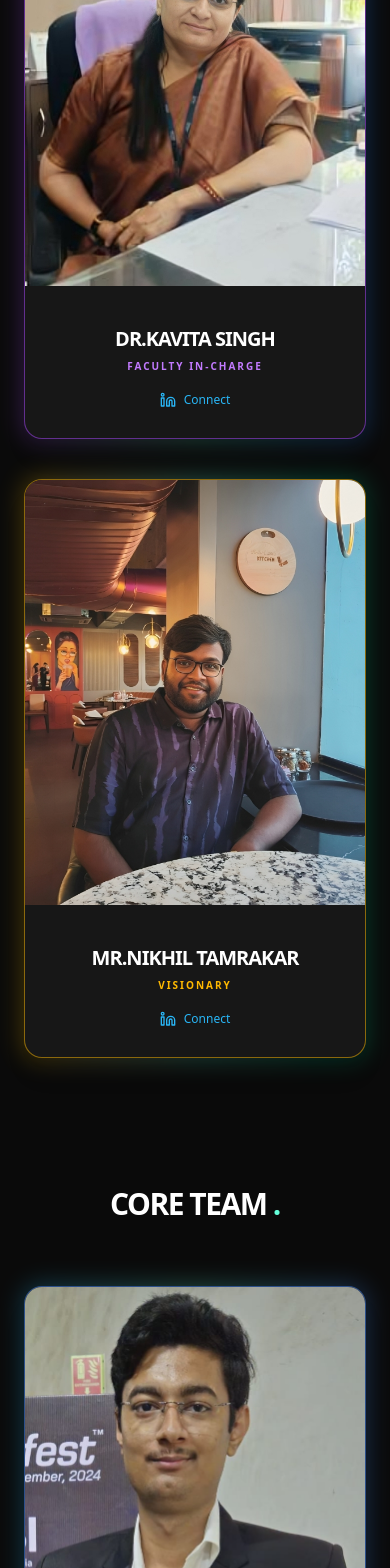
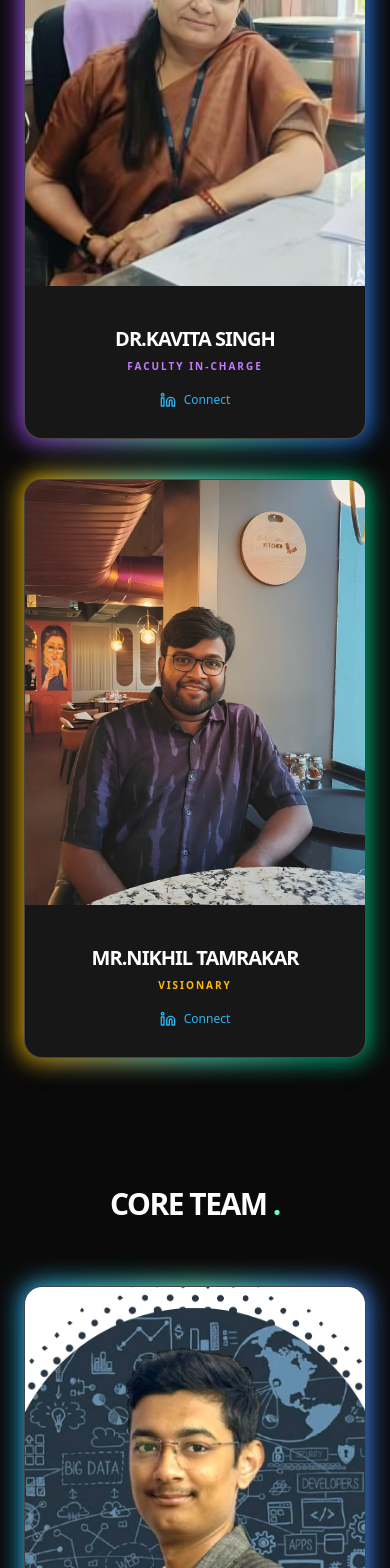
Before and after one commit to codewareofficial/OfficialWebsite, a React (Vite) app: page /team in a window 390 px wide. Shown: the part 432-2000 px from the top of the page. Built offline with nearby package versions, Linux system fonts and the light colour scheme.

Commit message:
responsive fixes

```diff
--- a/src/components/TeamSection.jsx
+++ b/src/components/TeamSection.jsx
@@ -133,7 +133,7 @@ const TeamSection = ({ title, faculty, visionary, president, coreTeam = [], semi
                   <h3 className="text-xl font-bold text-white uppercase tracking-tight">{president.name}</h3>
                   <p className="text-[#64FFDA] font-semibold text-[10px] uppercase tracking-[0.15em] mt-1">President</p>
                   <p className="text-neutral-500 font-mono text-[9px] uppercase tracking-widest mt-1.5 opacity-80">
-                    <span className="text-[#448AFF]/50 mr-1">//</span> iOS Development Chairperson
+                    <span className="text-[#448AFF]/50 mr-1">//</span>Chairperson apple Development
                   </p>
                   <div className="mt-4 flex justify-center">{president.linkedin && <LinkedInButton link={president.linkedin} />}</div>
                 </CardContent>
--- a/src/data/Team.js
+++ b/src/data/Team.js
@@ -4,7 +4,7 @@ export const coreMembers = [
     id: 1,
      name: "Vedang Kulkarni",
     role: "President iOS Development",
-    photo: "/images/team/profiles/president..jpeg",
+    photo: "/images/team/profiles/Minimal Profile Photo Instagram Post.png",
     linkedin: "https://www.linkedin.com/in/vedang-kulkarni-vk18",
   },
   {
--- a/src/index.css
+++ b/src/index.css
@@ -90,3 +90,33 @@ html {
     color: var(--foreground);
   }
 }
+
+/* Mobile / Touch devices: enable hover-like styles so touch users see the same effects
+   We intentionally scope to devices that don't support hover or small screens so
+   desktop hover behavior remains unchanged. The selectors target Tailwind's
+   generated utility class names using attribute selectors (safe and non-invasive).
+*/
+@media (hover: none) and (pointer: coarse), (max-width: 767px) {
+  /* scale effects */
+  [class*="group-hover:scale-110"] { transform: scale(1.10) !important; }
+  [class*="group-hover:scale-105"] { transform: scale(1.05) !important; }
+
+  /* opacity / visibility */
+  [class*="group-hover:opacity-100"] { opacity: 1 !important; }
+  [class*="group-hover:opacity-20"] { opacity: 0.20 !important; }
+
+  /* translations */
+  [class*="group-hover:translate-y-0"] { transform: translateY(0) !important; }
+  [class*="group-hover:translate-y-full"] { transform: translateY(100%) !important; }
+  [class*="group-hover:translate-x-1"] { transform: translateX(0.25rem) !important; }
+  [class*="group-hover:-translate-y-1"] { transform: translateY(-0.25rem) !important; }
+
+  /* background / color changes (best-effort) */
+  [class*="group-hover:bg-black"] { background-color: #000 !important; }
+  [class*="group-hover:bg[#64FFDA]"] { background-color: #64FFDA !important; }
+  [class*="group-hover:text-white"] { color: #fff !important; }
+
+  /* border / shadow / drop-shadow */
+  [class*="group-hover:border-white"] { border-color: rgba(255,255,255,0.2) !important; }
+  [class*="group-hover:drop-shadow"] { filter: drop-shadow(0 0 14px rgba(100,255,218,0.25)) !important; }
+}
```
Also changed, not shown: public/images/team/profiles/Minimal Profile Photo Instagram Post.png (added).
